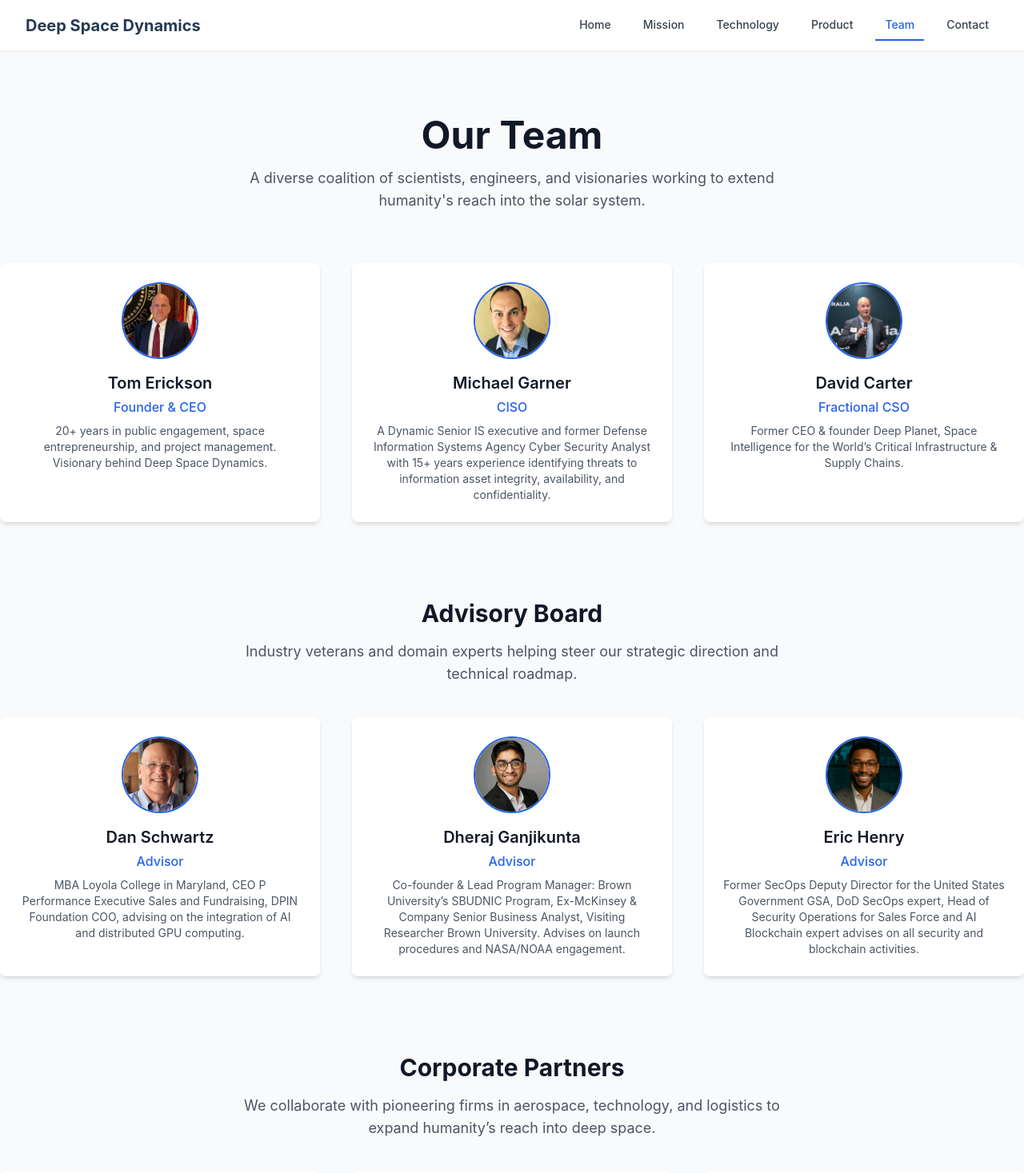
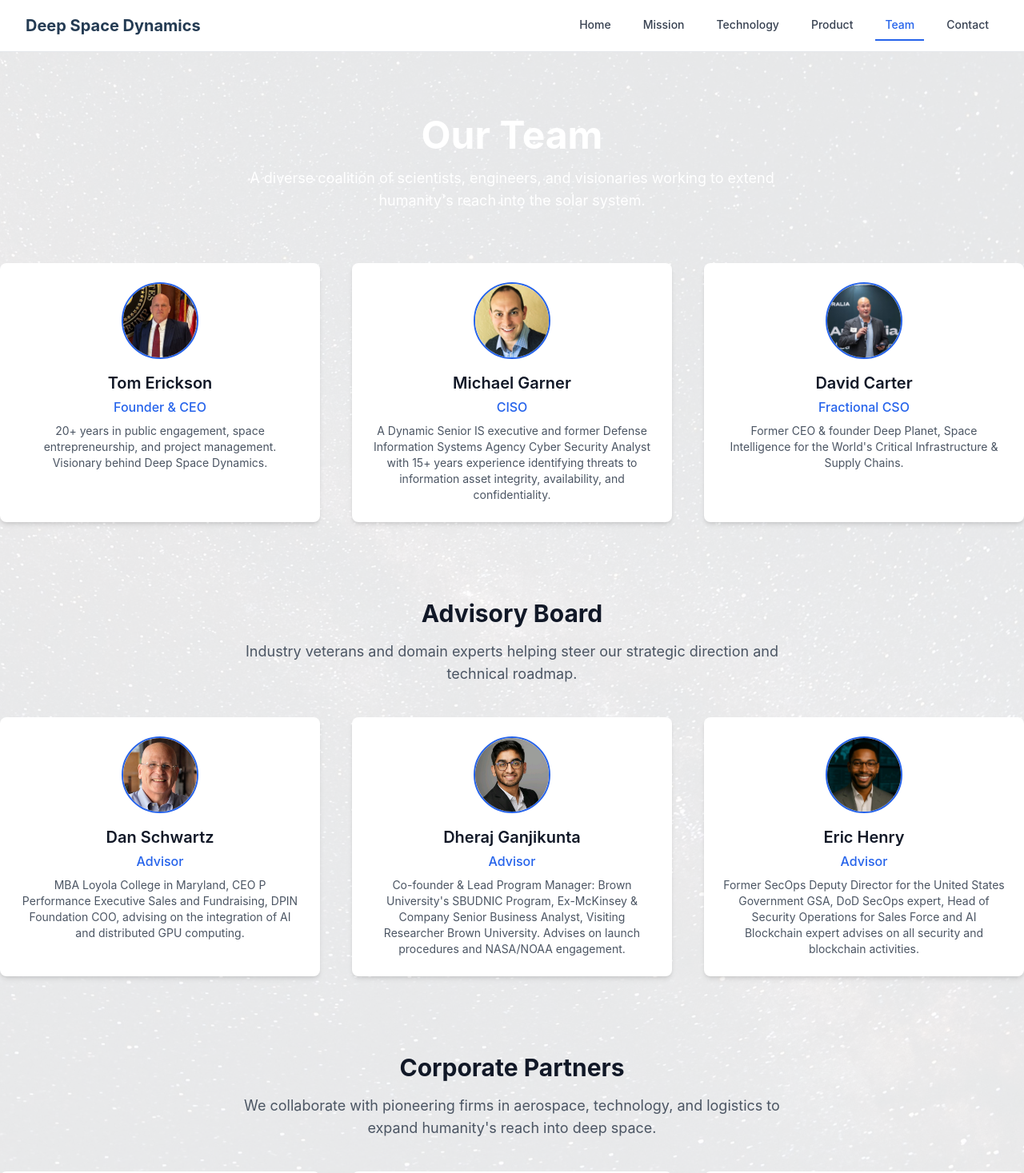
Before and after one commit to tommytoyou/deep-space-dynamics, a React (Create React App) app: page /team in a window 1280 px wide. Shown: the top 1467 px of the page at 80% size. Built offline with nearby package versions, Linux system fonts and the light colour scheme; the HTML template or start-up script is replaced by a standard one.

Commit message:
Update team page with milkyway background and white headers

```diff
--- a/src/pages/Team.jsx
+++ b/src/pages/Team.jsx
@@ -2,11 +2,15 @@ import React from 'react';
 
 const Team = () => {
   return (
-    <div className="py-20 bg-gray-50">
+    <div
+      className="bg-cover bg-center min-h-screen"
+      style={{ backgroundImage: "url('/images/team/milkyway.jpg')" }}
+    >
+      <div className="py-20 bg-white bg-opacity-90">
         {/* Our Team Header */}
         <div className="text-center mb-16">
-        <h1 className="text-4xl md:text-5xl font-bold text-gray-900 mb-4">Our Team</h1>
-        <p className="text-lg text-gray-600 max-w-2xl mx-auto">
+          <h1 className="text-4xl md:text-5xl font-bold text-white mb-4">Our Team</h1>
+          <p className="text-lg text-white max-w-2xl mx-auto">
             A diverse coalition of scientists, engineers, and visionaries working to extend humanity's reach into the solar system.
           </p>
         </div>
@@ -39,7 +43,7 @@ const Team = () => {
             <h2 className="text-xl font-semibold text-gray-900 mb-1">David Carter</h2>
             <p className="text-primary-600 font-medium">Fractional CSO</p>
             <p className="text-sm text-gray-600 mt-2">
-            Former CEO & founder Deep Planet, Space Intelligence for the World’s Critical Infrastructure & Supply Chains.
+              Former CEO & founder Deep Planet, Space Intelligence for the World's Critical Infrastructure & Supply Chains.
             </p>
           </div>
         </div>
@@ -78,7 +82,7 @@ const Team = () => {
             <h2 className="text-xl font-semibold text-gray-900 mb-1">Dheraj Ganjikunta</h2>
             <p className="text-primary-600 font-medium">Advisor</p>
             <p className="text-sm text-gray-600 mt-2">
-            Co-founder & Lead Program Manager: Brown University’s SBUDNIC Program, Ex-McKinsey & Company Senior Business Analyst, Visiting Researcher Brown University. Advises on launch procedures and NASA/NOAA engagement.
+              Co-founder & Lead Program Manager: Brown University's SBUDNIC Program, Ex-McKinsey & Company Senior Business Analyst, Visiting Researcher Brown University. Advises on launch procedures and NASA/NOAA engagement.
             </p>
           </div>
 
@@ -101,7 +105,7 @@ const Team = () => {
         <div className="text-center mt-24 mb-10">
           <h2 className="text-3xl font-bold text-gray-900 mb-4">Corporate Partners</h2>
           <p className="text-lg text-gray-600 max-w-2xl mx-auto">
-          We collaborate with pioneering firms in aerospace, technology, and logistics to expand humanity’s reach into deep space.
+            We collaborate with pioneering firms in aerospace, technology, and logistics to expand humanity's reach into deep space.
           </p>
         </div>
 
@@ -110,7 +114,7 @@ const Team = () => {
           {/* CyberIntel Solutions */}
           <div className="bg-white rounded-lg shadow-md p-6 text-center">
             <img
-          src="/images/team/cyberintelsolutions.png" // Update path/filename as needed
+              src="/images/team/cyberintelsolutions.png"
               alt="CyberIntel Solutions"
               className="w-24 h-24 rounded-full mx-auto mb-4 object-cover border-2 border-primary-600"
             />
@@ -150,9 +154,8 @@ const Team = () => {
               SEQRE is a deep-tech U.S. company securing digital communications by embedding confidential messages in encrypted, shareable codes. It protects data, prevents unauthorized access, and streamlines secure communication.
             </p>
           </div>
-
         </div>
-
+      </div>
     </div>
   );
 };
```
Lines whose indentation alone changed are shown as unchanged.
